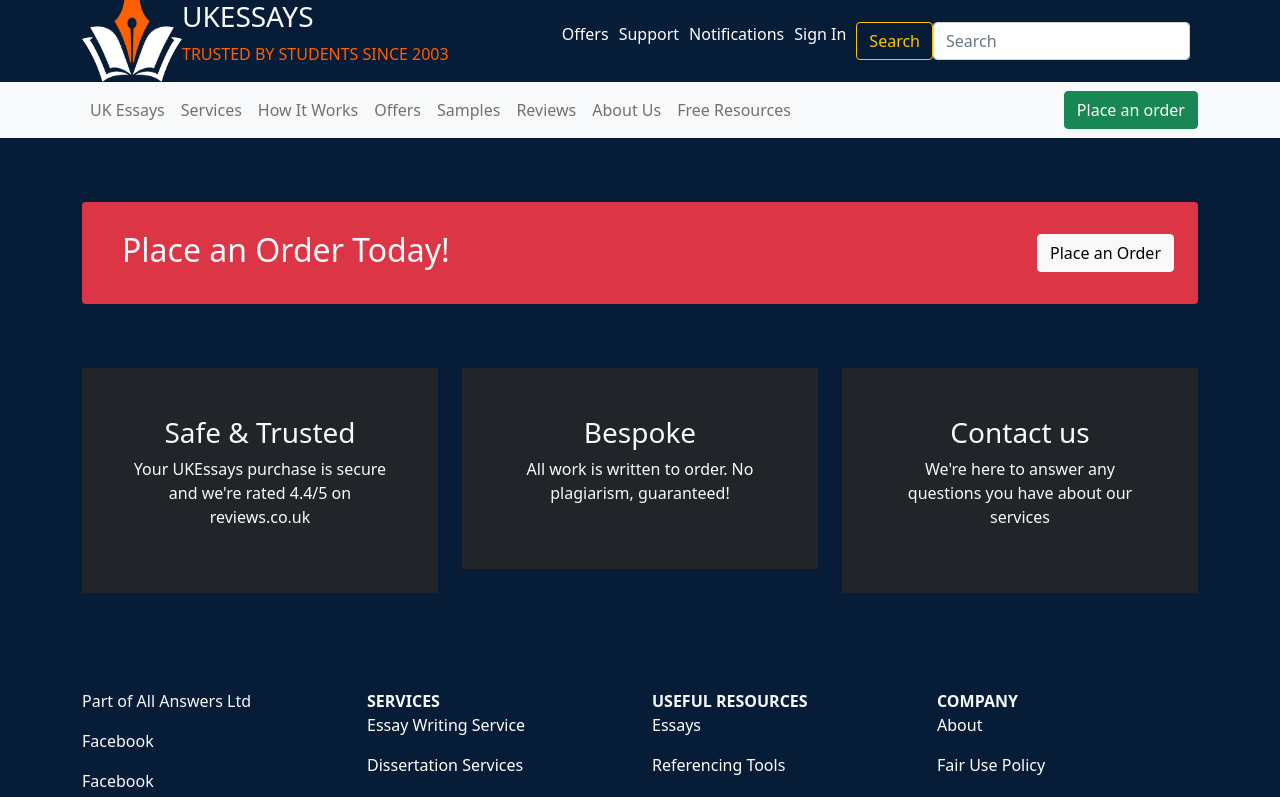
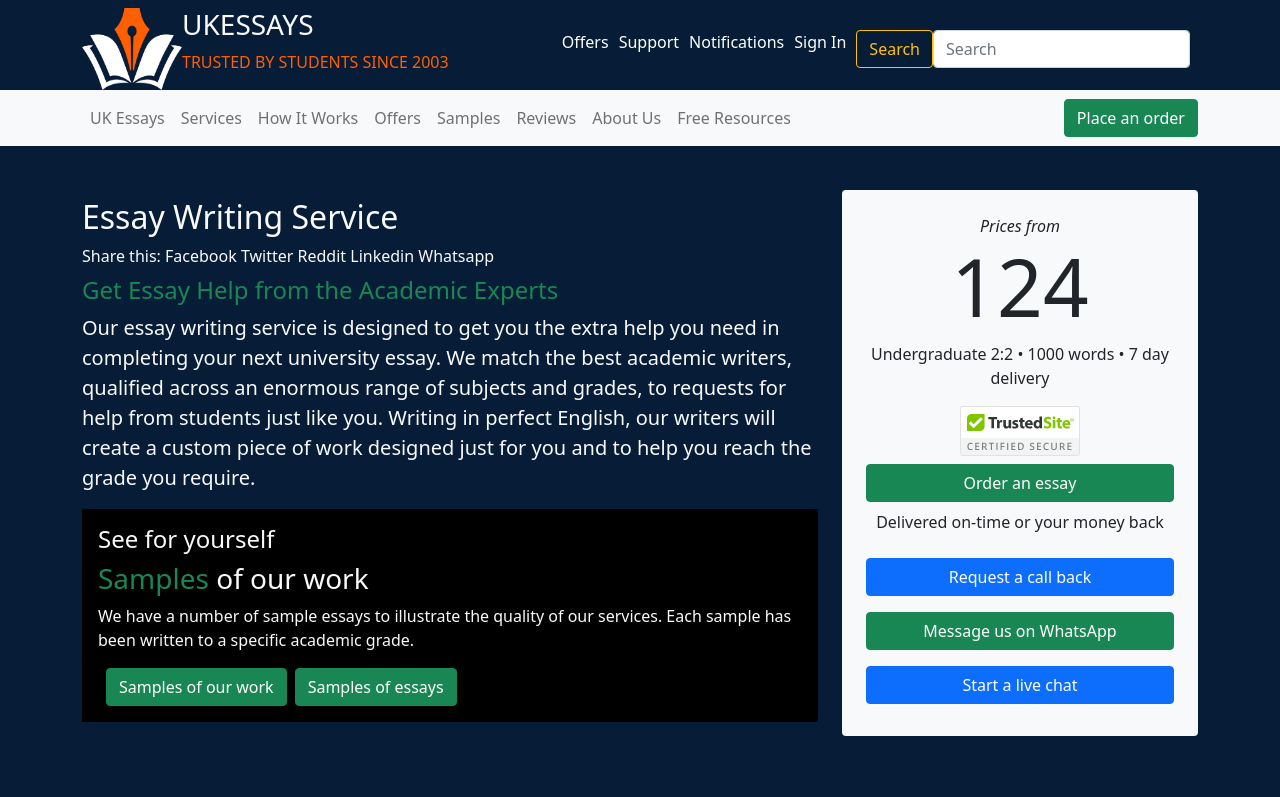
Before and after one commit to ahhridoy/uk-essays, a React (Create React App) app: page /writing-service in a window 1280 px wide. Shown: the top 797 px of the page. Built offline with nearby package versions, Linux system fonts and the light colour scheme.

Commit message:
writing service page added

```diff
--- a/src/App.js
+++ b/src/App.js
@@ -5,10 +5,11 @@
 import HowItWorks from "./pages/HowItWorks/HowItWorks";
 import LandingPage from "./pages/LandingPage/LandingPage";
 import Offers from "./pages/Offers/Offers";
-import Services from "./pages/Services/Services";
+import Services from "./pages/ServicesPage/ServicesPage";
+import WritingService from "./services/WritingService/WritingService";
 function App() {
   return (
-    <div className="App">
+    <>
       <BrowserRouter>
         <TopBar />
         <Header />
@@ -16,12 +17,13 @@
           <Route path="/" element={<LandingPage />} />
           <Route path="/home" element={<LandingPage />} />
           <Route path="/services" element={<Services />} />
+          <Route path="/writing-service" element={<WritingService />} />
           <Route path="/how-it-works" element={<HowItWorks />} />
           <Route path="/offers" element={<Offers />} />
         </Routes>
         <Footer />
       </BrowserRouter>
-    </div>
+    </>
   );
 }
 
--- a/src/components/Header/Header.js
+++ b/src/components/Header/Header.js
@@ -1,16 +1,18 @@
 import React from "react";
-import {
-  Button,
-  Container,
-  Nav,
-  Navbar,
-} from "react-bootstrap";
+import { Button, Container, Nav, Navbar } from "react-bootstrap";
 import { Link } from "react-router-dom";
 
 const Header = () => {
   return (
     <>
-      <Navbar collapseOnSelect expand="lg" bg="light" variant="light">
+      <Navbar
+        collapseOnSelect
+        expand="lg"
+        bg="light"
+        variant="light"
+        fixed="top"
+        className="header"
+      >
         <Container>
           <Navbar.Toggle aria-controls="responsive-navbar-nav" />
           <Navbar.Collapse id="responsive-navbar-nav">
--- a/src/components/Header/TopBar.js
+++ b/src/components/Header/TopBar.js
@@ -1,11 +1,11 @@
 import React from "react";
-import { Button, Container, Form, FormControl } from "react-bootstrap";
+import { Button, Container, Form, FormControl, Navbar } from "react-bootstrap";
 import { Link } from "react-router-dom";
 
 const TopBar = () => {
   return (
-    <main style={{ overflow: "hidden" }}>
-      <section id="topbar">
+    <main >
+      <Navbar fixed="top" id="topbar">
         <Container className="content">
           <Link to="/" className="logo-name">
             <img src="/assets/ukessays-logo.png" alt="logo" className="logo" />
@@ -34,7 +34,7 @@
             </Form>
           </div>
         </Container>
-      </section>
+      </Navbar>
     </main>
   );
 };
--- a/src/pages/Services/Services.js
+++ b/src/pages/ServicesPage/ServicesPage.js
@@ -1,8 +1,8 @@
 import React from "react";
-import { Button, Col, Container, Row } from "react-bootstrap";
+import { Button, Container } from "react-bootstrap";
 import FaqComponent from "../../components/FaqComponent";
 import Press from "../../components/Press/Press";
-import "../../styles/pages/_services.scss";
+import "../../styles/pages/_services-page.scss";
 
 const Services = () => {
   return (
--- /dev/null
+++ b/src/services/WritingService/WritingService.js
@@ -0,0 +1,81 @@
+import React from "react";
+import { Button, Col, Container, Row } from "react-bootstrap";
+
+const WritingService = () => {
+  return (
+    <main>
+      <section id="writing-service-hero">
+        <Container>
+          <Row>
+            <Col md={8} xs={12}>
+              <div className="text-light">
+                <h2 className="my-2">Essay Writing Service</h2>
+                <div className="text-start">
+                  <span>Share this: </span>
+                  <span>Facebook </span>
+                  <span>Twitter </span>
+                  <span>Reddit </span>
+                  <span>Linkedin </span>
+                  <span>Whatsapp </span>
+                </div>
+                <h4 className="text-success my-2">
+                  Get Essay Help from the Academic Experts
+                </h4>
+                <p className="fs-5">
+                  Our essay writing service is designed to get you the extra
+                  help you need in completing your next university essay. We
+                  match the best academic writers, qualified across an enormous
+                  range of subjects and grades, to requests for help from
+                  students just like you. Writing in perfect English, our
+                  writers will create a custom piece of work designed just for
+                  you and to help you reach the grade you require.
+                </p>
+                <div className="bg-black p-3 my-2">
+                  <h4>See for yourself</h4>
+                  <h3>
+                    <span className="text-success">Samples</span> of our work
+                  </h3>
+                  <p>
+                    We have a number of sample essays to illustrate the quality
+                    of our services. Each sample has been written to a specific
+                    academic grade.
+                  </p>
+                  <Button variant="success" className="mx-2">
+                    Samples of our work
+                  </Button>
+                  <Button variant="success">Samples of essays</Button>
+                </div>
+              </div>
+            </Col>
+
+            <Col md={4} xs={12}>
+              <div className="bg-light p-4 text-center rounded">
+                <i>Prices from</i>
+                <h1 className="price">124</h1>
+                <p>Undergraduate 2:2 • 1000 words • 7 day delivery</p>
+                <img src="/assets/trusted-site.svg" alt="" /> <br />
+                <Button variant="success" className="w-100 my-2">
+                  Order an essay
+                </Button>
+                <p>Delivered on-time or your money back</p>
+                <Button variant="primary" className="w-100 my-2">
+                  Request a call back
+                </Button>
+                <br />
+                <Button variant="success" className="w-100 my-2">
+                  Message us on WhatsApp
+                </Button>
+                <br />
+                <Button variant="primary" className="w-100 my-2">
+                  Start a live chat
+                </Button>
+              </div>
+            </Col>
+          </Row>
+        </Container>
+      </section>
+    </main>
+  );
+};
+
+export default WritingService;
--- /dev/null
+++ b/src/styles/components/_header.scss
@@ -0,0 +1,3 @@
+.header {
+   margin-top: 90px;
+}
--- a/src/styles/includes/_imports.scss
+++ b/src/styles/includes/_imports.scss
@@ -2,6 +2,7 @@
 @import "./globallyStyles";
 
 // Components
+@import "../components/header";
 @import "../components/topbar";
 @import "../components/footer";
 @import "../components/services-component";
@@ -10,3 +11,6 @@
 @import "../components/press";
 @import "../components/essay-today";
 @import "../components/fair-use-policy";
+
+// Services
+@import "../services/writing-service";
--- a/src/styles/pages/_how-it-works.scss
+++ b/src/styles/pages/_how-it-works.scss
@@ -1,7 +1,8 @@
 @import "../includes/imports";
 
 #how-it-works-hero {
-  margin: 50px 0;
+  margin-top: 200px;
+
 }
 
 #how-ukessays-works {
--- a/src/styles/pages/_landing.scss
+++ b/src/styles/pages/_landing.scss
@@ -4,6 +4,7 @@
   background-image: url("../../../public/assets/hero-bg.jpg");
   background-repeat: no-repeat;
   background-size: cover;
+  margin-top: 120px;
   .box {
     height: 250px;
     margin-bottom: 20px;
--- a/src/styles/pages/_offers.scss
+++ b/src/styles/pages/_offers.scss
@@ -1,6 +1,7 @@
 @import "../includes/imports";
 
 #top-section {
+   margin-top: 140px;
   background-color: #071d37;
   padding: 50px 0;
 }
--- a/src/styles/pages/_services.scss
+++ b/src/styles/pages/_services-page.scss
@@ -1,6 +1,7 @@
 @import "../includes/imports";
 
 #portfolio {
+  margin-top: 140px;
   background-color: #071d37;
   padding-top: 50px;
   padding-bottom: 100px;
--- /dev/null
+++ b/src/styles/services/_writing-service.scss
@@ -0,0 +1,9 @@
+#writing-service-hero {
+   margin-top: 140px;
+   padding: 50px 0;
+   background-color: #071d37;
+   .price {
+      font-size: 80px;
+      font-weight: 300;
+   }
+}
```
Also changed, not shown: public/assets/trusted-site.svg (added).
